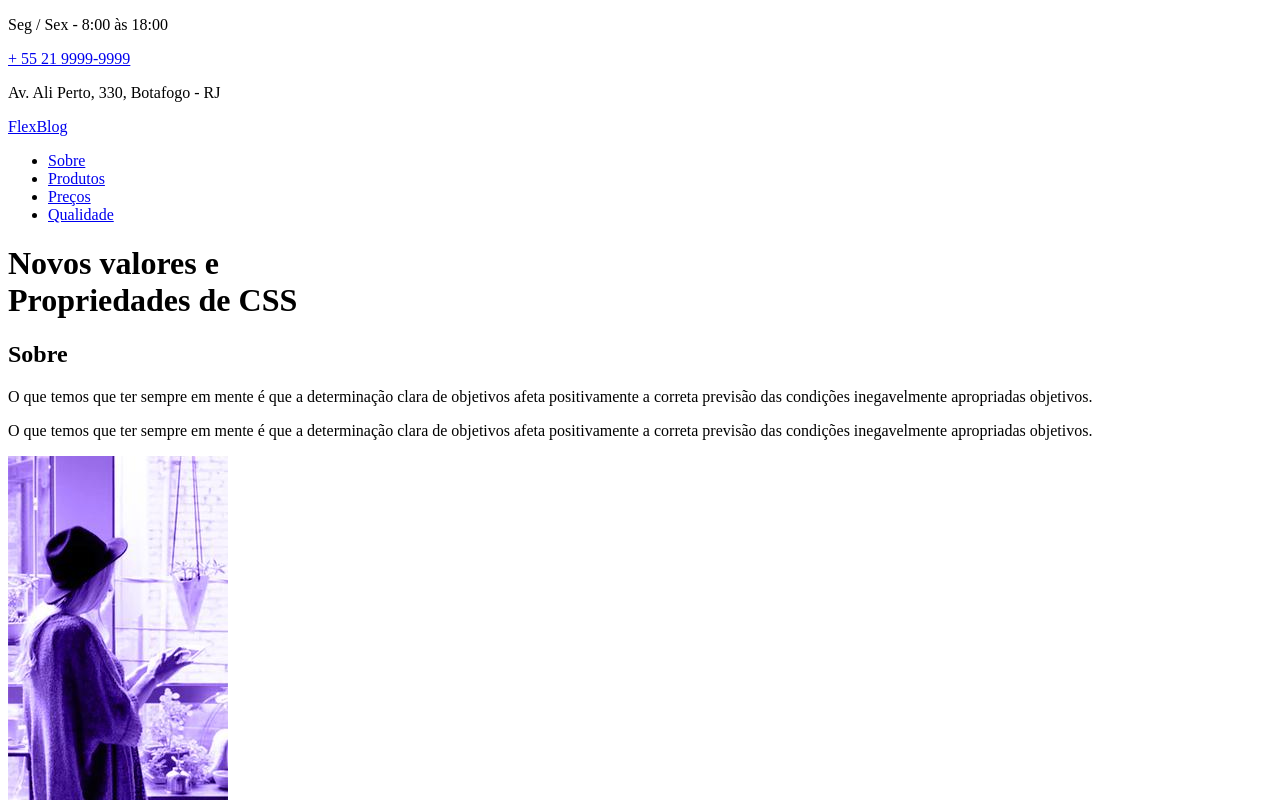
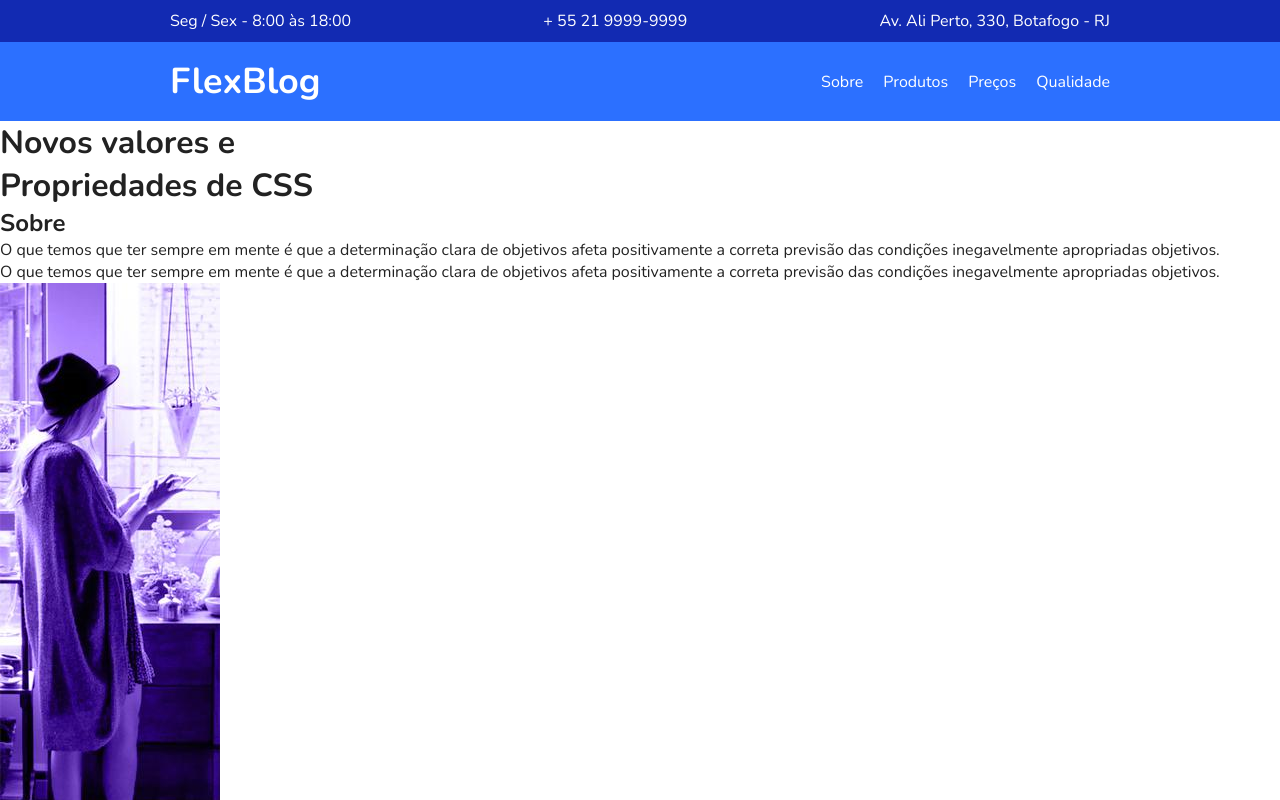
Before and after one commit to albuquerquegus/project-flexbox, a plain HTML site: page index.html in a window 1280 px wide. Shown: the top 800 px of the page. Drawn offline with nearby package versions, Linux system fonts and the light colour scheme.

Commit message:
atualizacoes

```diff
--- /dev/null
+++ b/css/conteudo/header.css
@@ -0,0 +1,64 @@
+/* dados de contato */
+.superinfo-bg {
+  background: #122ab2;
+  color: #ffffff;
+}
+
+.superinfo a {
+  color: #ffffff;
+}
+
+.superinfo {
+  display: flex;
+  flex-wrap: wrap;
+  justify-content: space-between;
+  max-width: 960px;
+  margin: 0 auto;
+  padding-top: 10px;
+}
+
+.superinfo p,
+.superinfo a {
+  margin: 0 10px 10px 10px;
+}
+
+/* menu */
+
+.menu-bg {
+  background: #2c70ff;
+}
+
+.menu {
+  align-items: center;
+  display: flex;
+  flex-wrap: wrap;
+  justify-content: space-between;
+  padding: 15px 0;
+  max-width: 960px;
+  margin: 0 auto;
+}
+
+.menu a {
+  color: #ffffff;
+}
+
+.menu-logo a {
+  font-size: 2.25em;
+  font-weight: bold;
+  margin: 0 10px;
+}
+
+.menu-nav ul {
+  display: flex;
+  flex-wrap: wrap;
+}
+
+.menu-nav a {
+  font: 1.25em;
+  display: block;
+  padding: 10px;
+}
+
+.menu-nav a:hover {
+  color: #122ab2;
+}
--- /dev/null
+++ b/css/global/global.css
@@ -0,0 +1,32 @@
+body,
+h1,
+h2,
+p,
+ul,
+li,
+a {
+  margin: 0px;
+  padding: 0px;
+}
+
+body {
+  font-family: "Nunito", Helvetica, Arial, Helvetica, sans-serif;
+  color: #222222;
+}
+
+ul {
+  list-style: none;
+}
+
+a {
+  text-decoration: none;
+}
+
+img {
+  display: block;
+  max-width: 100%;
+}
+
+* {
+  box-sizing: border-box;
+}
--- /dev/null
+++ b/css/style.css
@@ -0,0 +1,7 @@
+/* global*/
+@import "./global/global.css";
+
+/* propriedades */
+@import "./conteudo/header.css";
+@import "./conteudo/middle.css";
+@import "./conteudo/footer.css";
--- a/index.html
+++ b/index.html
@@ -6,8 +6,8 @@
   <meta name="viewport" content="width=device-width, initial-scale=1.0">
   <title>FlexBlog</title>
   <link href="https://fonts.googleapis.com/css2?family=Nunito:ital,wght@0,400;0,700;1,400&display=swap" rel="stylesheet">
-  <link rel="stylesheet" href="./style.css">
-  <link rel="preconnect" href="./style.css">
+  <link rel="stylesheet" href="./css/style.css">
+  <link rel="preconnect" href="./css/style.css">
 </head>
 
 <body>
@@ -25,7 +25,7 @@
       <div class="menu-logo">
         <a href="./">FlexBlog</a>
       </div>
-      <nav>
+      <nav class="menu-nav">
         <ul>
           <li><a href="#sobre">Sobre</a></li>
           <li><a href="#produtos">Produtos</a></li>
```
Also changed, not shown: css/conteudo/footer.css (added), css/conteudo/middle.css (added).
